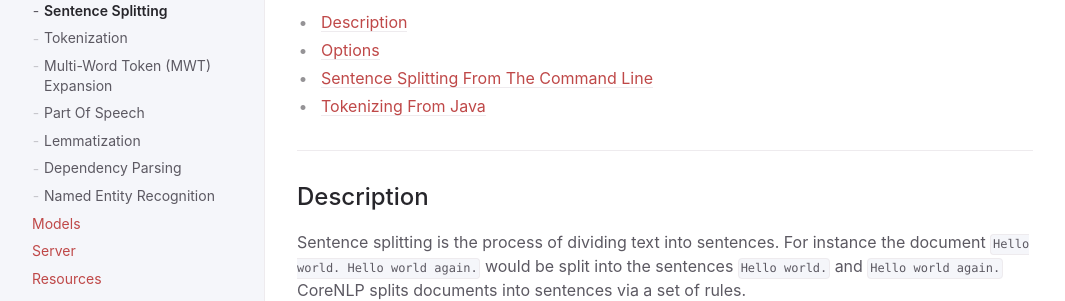
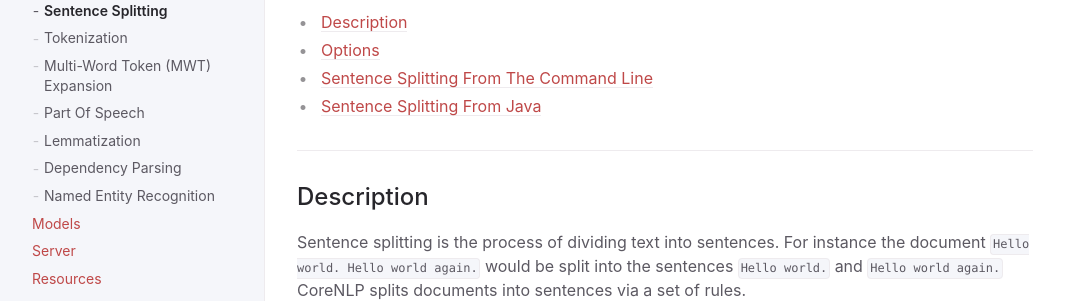
Before and after one commit to stanfordnlp/corenlp-docs-dev, a Jekyll site: the page built from _pages/ssplit.md, in a window 1280 px wide. Shown: the part 194-495 px from the top of the page, without its empty margins (107-1172 px from the left). Built offline with Jekyll 4.4.1, drawn with Linux system fonts in a browser that asks for light colours; nearby versions of some CDN libraries; some of the changed text lies outside the part shown.

Commit message:
fix title error

````diff
--- a/_pages/ssplit.md
+++ b/_pages/ssplit.md
@@ -47,7 +47,7 @@ is one sentence per line:
 java -Xmx5g edu.stanford.nlp.pipeline.StanfordCoreNLP -annotators tokenize,ssplit -ssplit.eolonly -file input.txt
 ```
 
-## Tokenizing From Java
+## Sentence Splitting From Java
 
 ```java
 package edu.stanford.nlp.examples;
````
